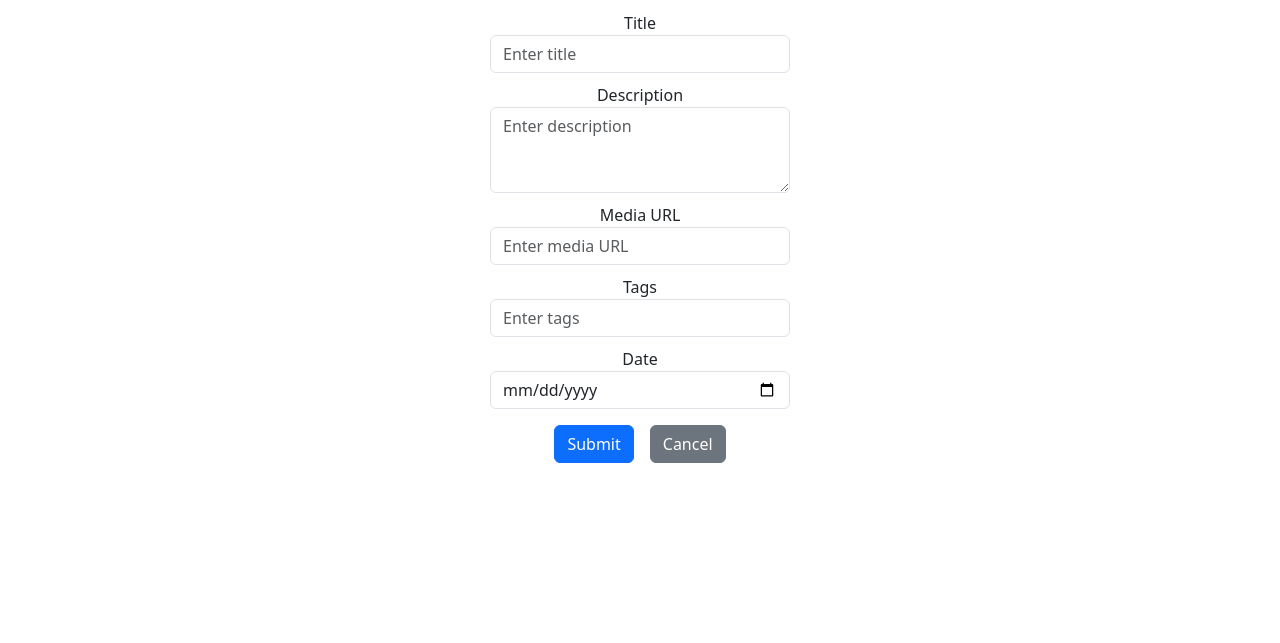
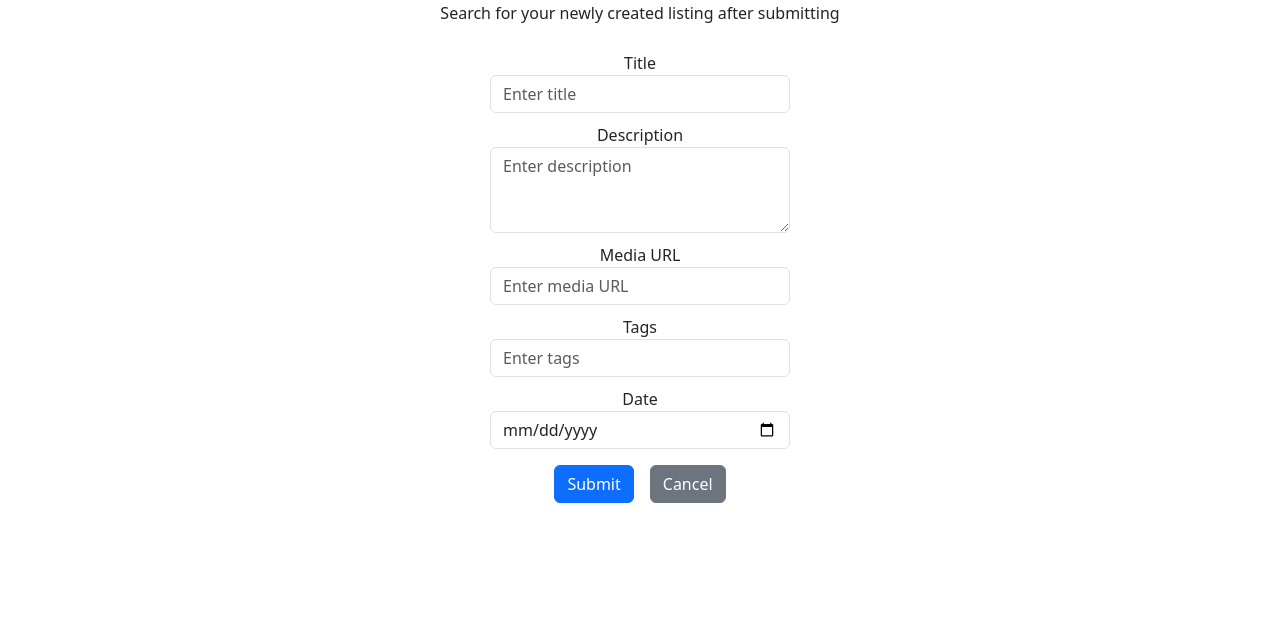
Before and after one commit to Ramsnes/semester_project_2_resit, a website: page src/create-listing/create-listing.html in a window 1280 px wide. Shown: the part 157-800 px from the top of the page. Drawn offline with nearby package versions, Linux system fonts and the light colour scheme; files that its build step writes are made by us from their sources; no server answers; sample sign-in values are in the browser's storage.

Commit message:
fix create p for clarification

```diff
--- a/src/create-listing/create-listing.html
+++ b/src/create-listing/create-listing.html
@@ -13,6 +13,9 @@
 
     <div class="container">
       <h1 class="text-center">Create Listing</h1>
+      <p class="text-center">
+        Search for your newly created listing after submitting
+      </p>
       <form id="create-listing-form">
         <div class="form-group">
           <label for="title">Title</label>
```
